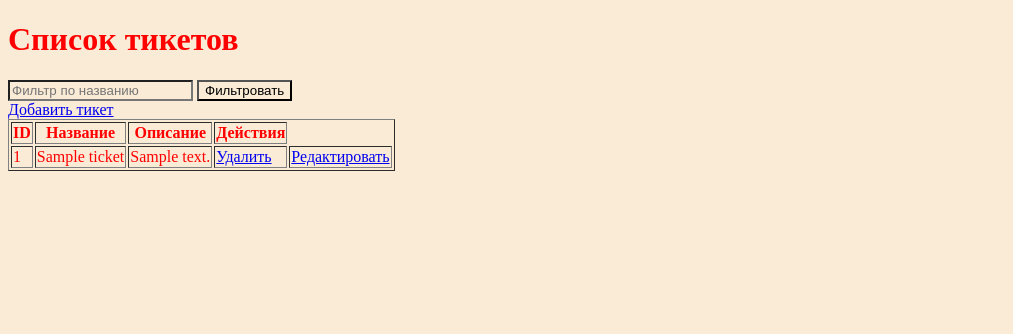
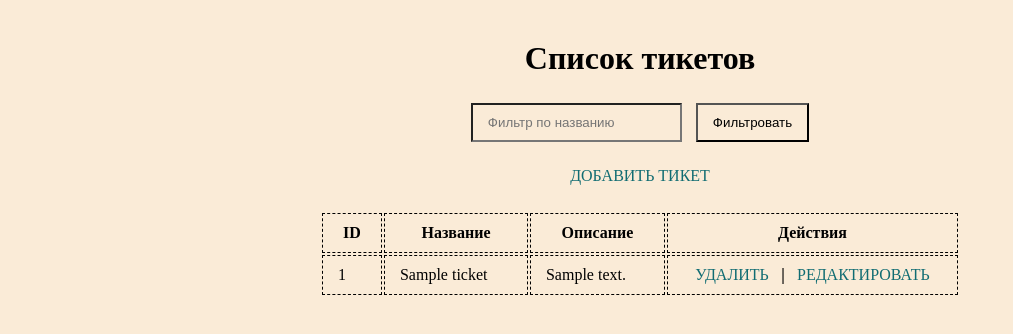
Before and after one commit to Andrew-s-web/projectAPI, a FastAPI app: template templates/index.html in a window 1280 px wide. Shown: the top 334 px of the page, without its empty margins (0-1013 px from the left). Run offline with FastAPI, Linux system fonts and the light colour scheme; the template is opened without the code that fills it: most values are stand-ins (such as "Sample title", 1, 10 or a date in 2020).

Commit message:
upgraded styles for main page

```diff
--- a/static/style.css
+++ b/static/style.css
@@ -1,7 +1,60 @@
 * {
     background-color: antiquewhite;
+    margin: 0;
+    padding: 0;
+    box-sizing: border-box;
 }
 
 body {
-    color: red;
+    width: 100vw;
+    display: flex;
+    justify-content: center;
 }
+
+.container {
+    display: flex;
+    justify-items: center;
+    justify-content: center;
+    flex-direction: column;
+    align-items: center;
+    width: 50%;
+    padding-top: 5vh;
+}
+
+.container table {
+    width: 100%;
+}
+table td, th {
+    border: 1px dashed #000;
+    padding: 10px 15px;
+}
+.container > *{
+    padding-bottom: 2%;
+    margin-bottom: 2%;
+}
+
+a {
+    text-decoration: none;
+    text-transform: uppercase;
+    color: #106c72;
+}
+
+.expander {
+    display: flex;
+    justify-items: center;
+    justify-content: space-evenly;
+}
+
+.expander span {
+    font-weight: bold;
+}
+
+form input {
+    padding: 10px 15px;
+    margin-right: 10px;
+}
+
+form button {
+    padding: 10px 15px;
+    max-height: 50px;
+}
--- a/templates/index.html
+++ b/templates/index.html
@@ -7,13 +7,14 @@
     <link rel="stylesheet" href="../static/style.css">
 </head>
 <body>
+    <div class="container">
         <h1>Список тикетов</h1>
         <form method="get" action="/">
             <input type="text" name="title" placeholder="Фильтр по названию">
             <button type="submit">Фильтровать</button>
         </form>
         <a href="/tickets/new">Добавить тикет</a>
-    <table border="1">
+        <table>
             <thead>
                 <tr>
                     <th>ID</th>
@@ -28,15 +29,15 @@
                     <td>{{ ticket.id }}</td>
                     <td>{{ ticket.title }}</td>
                     <td>{{ ticket.description }}</td>
-                <td>
+                    <td class="expander">
                         <a href="/tickets/delete/{{ ticket.id }}">Удалить</a>
-                </td>
-                <td>
+                        <span>|</span>
                         <a href="/tickets/edit/{{ ticket.id }}">Редактировать</a>
                     </td>
                 </tr>
                 {% endfor %}
             </tbody>
         </table>
+    </div>
 </body>
 </html>
```
Lines whose indentation alone changed are shown as unchanged.
